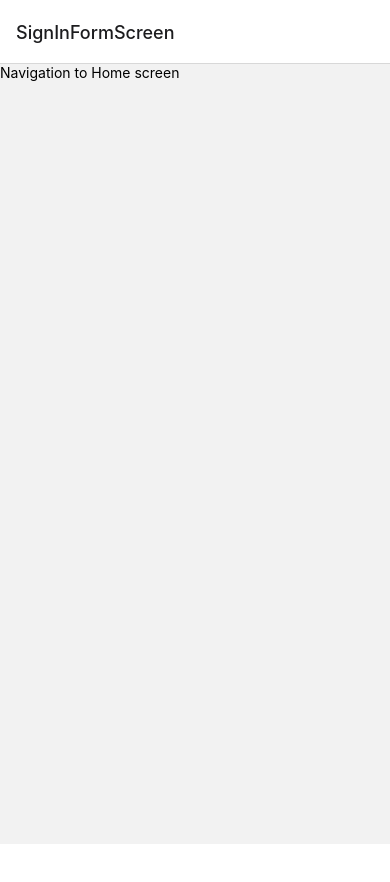
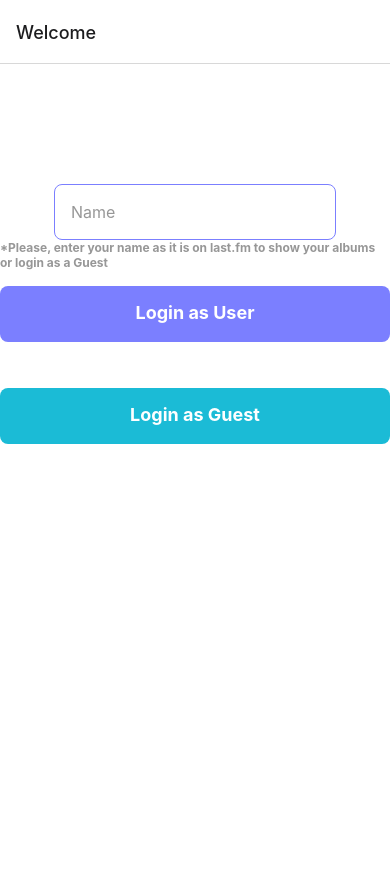
Before and after one commit to GalaMelnychuk/last-fm, a React Native app: screen / in a window 390 px wide. Shown: the top 882 px of the page. Before the commit the page ends 844 px from the top, so only its background shows below. Built offline with nearby package versions, Linux system fonts and the light colour scheme.

Commit message:
upgrade WelcomeScreen

```diff
--- /dev/null
+++ b/src/features/userNameSlice.ts
@@ -0,0 +1,21 @@
+import {createSlice} from '@reduxjs/toolkit';
+
+export const userNameSlice = createSlice({
+  name: 'userName',
+  initialState: '',
+  reducers: {
+    setUserName: (state, action) => {
+      state = action.payload;
+      return state;
+    },
+
+    resetName: state => {
+      state = '';
+      return state;
+    },
+  },
+});
+
+export const {setUserName, resetName} = userNameSlice.actions;
+
+export const userNameReducer = userNameSlice.reducer;
--- a/src/navigation/MainStack.tsx
+++ b/src/navigation/MainStack.tsx
@@ -3,7 +3,7 @@ import {NavigationContainer} from '@react-navigation/native';
 import {createNativeStackNavigator} from '@react-navigation/native-stack';
 import {MainStackParamList, ScreenEnum} from './types';
 import {HomeScreen} from '../screens/HomeScreen';
-import {SignInFormScreen} from '../screens/SignInFormScreen';
+import {SignInFormScreen} from '../screens/WelcomeScreen';
 import {AlbumDetailsScreen} from '../screens/AlbumDetailsScreen';
 import {AlbumScreen} from '../screens/AlbumScreen';
 
@@ -14,18 +14,25 @@ export const MainStack = () => {
     <NavigationContainer>
       <Stack.Navigator>
         <Stack.Screen
-          name={ScreenEnum.SignInFormScreen}
+          name={ScreenEnum.WelcomeScreen}
+          options={{title: 'Welcome'}}
           component={SignInFormScreen}
         />
         <Stack.Screen
           name={ScreenEnum.HomeScreen}
           component={HomeScreen}
-          options={{title: 'List Albums'}}
+          options={{
+            title: 'List Albums',
+            headerBackTitle: 'Back',
+          }}
         />
         <Stack.Screen
           name={ScreenEnum.AlbumScreen}
           component={AlbumScreen}
-          options={({route}) => ({title: route.params.name})}
+          options={{
+            title: 'Album',
+            headerBackTitle: 'Back',
+          }}
         />
         <Stack.Screen
           name={ScreenEnum.AlbumDetailsScreen}
--- a/src/navigation/types.ts
+++ b/src/navigation/types.ts
@@ -1,12 +1,12 @@
 export enum ScreenEnum {
-  SignInFormScreen = 'SignInFormScreen',
+  WelcomeScreen = 'WelcomeScreen',
   HomeScreen = 'HomeScreen',
   AlbumScreen = 'AlbumScreen',
   AlbumDetailsScreen = 'AlbumDetailsScreen',
 }
 
 export type MainStackParamList = {
-  [ScreenEnum.SignInFormScreen]: undefined;
+  [ScreenEnum.WelcomeScreen]: undefined;
   [ScreenEnum.HomeScreen]: undefined;
   [ScreenEnum.AlbumScreen]: {
     name: string;
--- a/src/redux/rootReducer.ts
+++ b/src/redux/rootReducer.ts
@@ -1,8 +1,10 @@
 import {combineReducers} from '@reduxjs/toolkit';
 import {topAlbumsReducer} from '../features/topAlbumsSlice';
+import {userNameReducer} from '../features/userNameSlice';
 
 export const rootReducer = combineReducers({
   topAlbums: topAlbumsReducer,
+  userName: userNameReducer,
 });
 
 export type RootState = ReturnType<typeof rootReducer>;
--- a/src/screens/SignInFormScreen.tsx
+++ /dev/null
@@ -1,18 +0,0 @@
-import {useNavigation} from '@react-navigation/native';
-import {NativeStackNavigationProp} from '@react-navigation/native-stack';
-import React from 'react';
-import {Text, SafeAreaView, Pressable} from 'react-native';
-import {MainStackParamList, ScreenEnum} from '../navigation/types';
-
-export const SignInFormScreen = () => {
-  const navigation =
-    useNavigation<NativeStackNavigationProp<MainStackParamList>>();
-
-  return (
-    <SafeAreaView>
-      <Pressable onPress={() => navigation.navigate(ScreenEnum.HomeScreen)}>
-        <Text>Navigation to Home screen</Text>
-      </Pressable>
-    </SafeAreaView>
-  );
-};
--- /dev/null
+++ b/src/screens/WelcomeScreen.tsx
@@ -0,0 +1,118 @@
+import {useNavigation} from '@react-navigation/native';
+import {NativeStackNavigationProp} from '@react-navigation/native-stack';
+import React, {useState} from 'react';
+import {
+  Text,
+  SafeAreaView,
+  StyleSheet,
+  View,
+  TextInput,
+  TouchableOpacity,
+} from 'react-native';
+import {MainStackParamList, ScreenEnum} from '../navigation/types';
+import {colors, defaultMainPadding, screenHeight} from '../styles/constans';
+import {useDispatch} from 'react-redux';
+import {setUserName} from '../features/userNameSlice';
+
+export const SignInFormScreen = () => {
+  const navigation =
+    useNavigation<NativeStackNavigationProp<MainStackParamList>>();
+  const dispatch = useDispatch();
+
+  const [name, setName] = useState('');
+
+  const navToHome = () => {
+    navigation.navigate(ScreenEnum.HomeScreen);
+  };
+
+  const logInUser = () => {
+    if (name) {
+      dispatch(setUserName(name));
+      navToHome();
+    }
+  };
+
+  const logInGuest = () => {
+    setName('');
+    navToHome();
+  };
+
+  return (
+    <SafeAreaView style={styles.container}>
+      <View style={styles.wrapper}>
+        <TextInput
+          style={styles.input}
+          value={name}
+          underlineColorAndroid="transparent"
+          autoCorrect={false}
+          autoCapitalize="words"
+          placeholder={'Name'}
+          placeholderTextColor={colors.grey}
+          blurOnSubmit
+          onChangeText={setName}
+          onSubmitEditing={() => {}}
+        />
+      </View>
+      <Text style={styles.infoText}>
+        *Please, enter your name as it is on last.fm to show your albums or
+        login as a Guest
+      </Text>
+      <TouchableOpacity
+        disabled={!name}
+        onPress={logInUser}
+        style={[styles.input, styles.userBtn]}>
+        <Text style={styles.btnText}>Login as User</Text>
+      </TouchableOpacity>
+      <TouchableOpacity
+        onPress={logInGuest}
+        style={[styles.input, styles.guestBtn]}>
+        <Text style={styles.btnText}>Login as Guest</Text>
+      </TouchableOpacity>
+    </SafeAreaView>
+  );
+};
+
+const styles = StyleSheet.create({
+  container: {
+    height: screenHeight,
+    backgroundColor: colors.white,
+    alignItems: 'center',
+    paddingHorizontal: defaultMainPadding,
+  },
+  wrapper: {
+    paddingTop: 120,
+    flexDirection: 'row',
+  },
+  infoText: {
+    fontSize: 12,
+    fontWeight: 'bold',
+    color: colors.grey,
+    marginBottom: 16,
+  },
+  input: {
+    height: 56,
+    paddingHorizontal: 16,
+    paddingVertical: 16,
+    fontSize: 16,
+    borderColor: colors.purpur,
+    borderWidth: 1,
+    borderRadius: 8,
+    width: '100%',
+  },
+  btnText: {
+    fontWeight: 'bold',
+    fontSize: 18,
+    color: colors.white,
+  },
+  guestBtn: {
+    backgroundColor: colors.blue,
+    borderWidth: 0,
+    alignItems: 'center',
+  },
+  userBtn: {
+    backgroundColor: colors.purpur,
+    borderWidth: 0,
+    alignItems: 'center',
+    marginBottom: 46,
+  },
+});
--- a/src/styles/constans.ts
+++ b/src/styles/constans.ts
@@ -9,6 +9,10 @@ export const colors = {
   grey: '#979797',
   redError: '#FF3773',
   blackBackgroundOpacity: 'rgba(31, 35, 39, 0.5)',
+  lightGrey: '#c6c6c8',
+  blueGrey: '#6d779e',
+  blue: '#1bbbd6',
+  purpur: '#7b7fff',
 };
 
 export const defaultMainPadding = 24;
```
